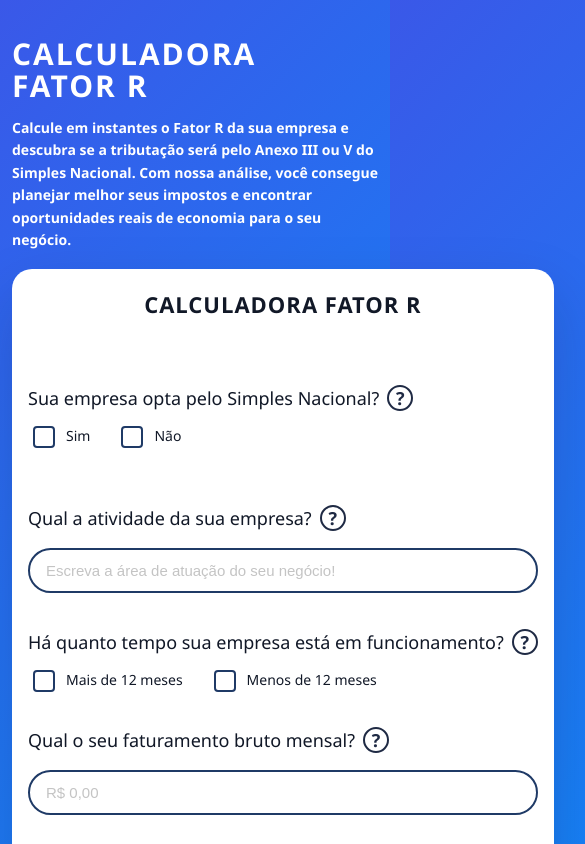
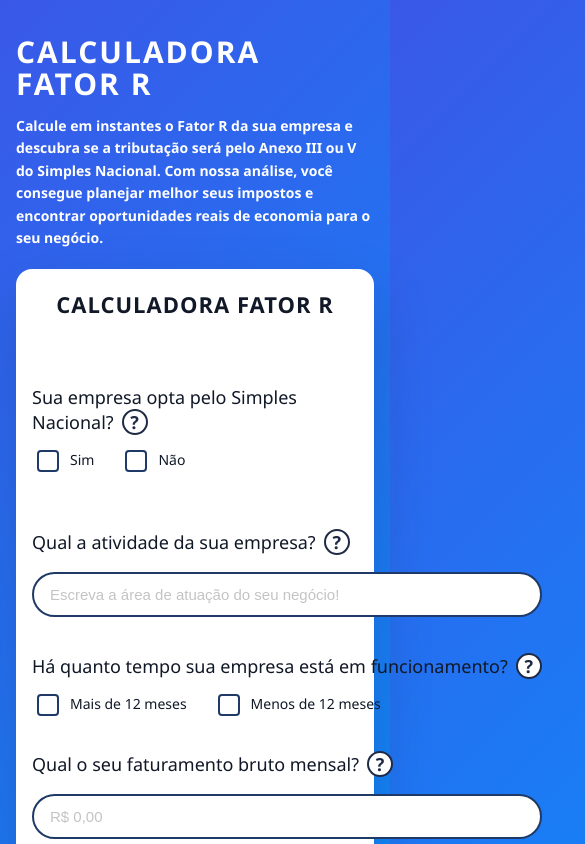
Before and after one commit to thiagoreis1986/fator-r, a React (Vite) app: page / in a window 390 px wide. Shown: the top 844 px of the page, 585 px wide, since content can reach past the window. Built offline with nearby package versions, Linux system fonts and the light colour scheme.

Commit message:
Vercel74

```diff
--- a/src/index.css
+++ b/src/index.css
@@ -857,3 +857,46 @@
   left: auto;
   transform: none;
 }
+
+/* ===== Fix responsivo para mobile ===== */
+@media (max-width: 768px) {
+
+  .fr-layout {
+    flex-direction: column;
+    padding: 16px;
+    margin: 0;
+    gap: 20px;
+  }
+
+  .fr-sidebar {
+    width: 100% !important;
+    position: static !important;
+    text-align: center;
+  }
+
+  .fr-content {
+    width: 100%;
+    margin-left: 0 !important;
+  }
+
+  .fr-card {
+    width: 100%;
+    max-width: 100% !important;
+    border-radius: 16px;
+  }
+
+  /* Faz inputs ocuparem largura total sem overflow */
+  .fr-input {
+    width: 100% !important;
+    max-width: 100%;
+  }
+
+  /* Garante que os tooltips não estourem a tela */
+  .fr-help-bubble {
+    left: 50%;
+    transform: translateX(-50%);
+    width: auto;
+    max-width: 92vw;
+    text-align: left;
+  }
+}
```
